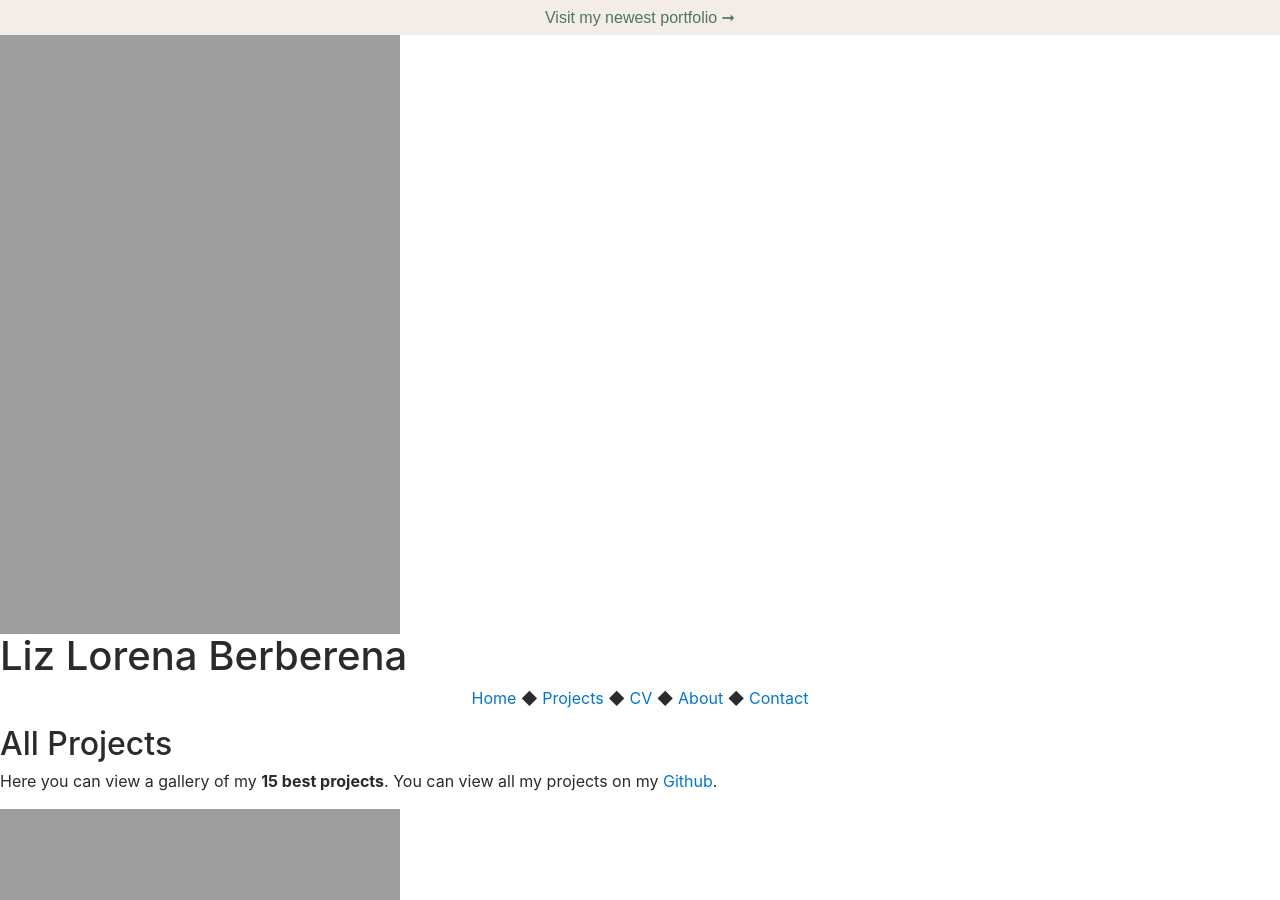
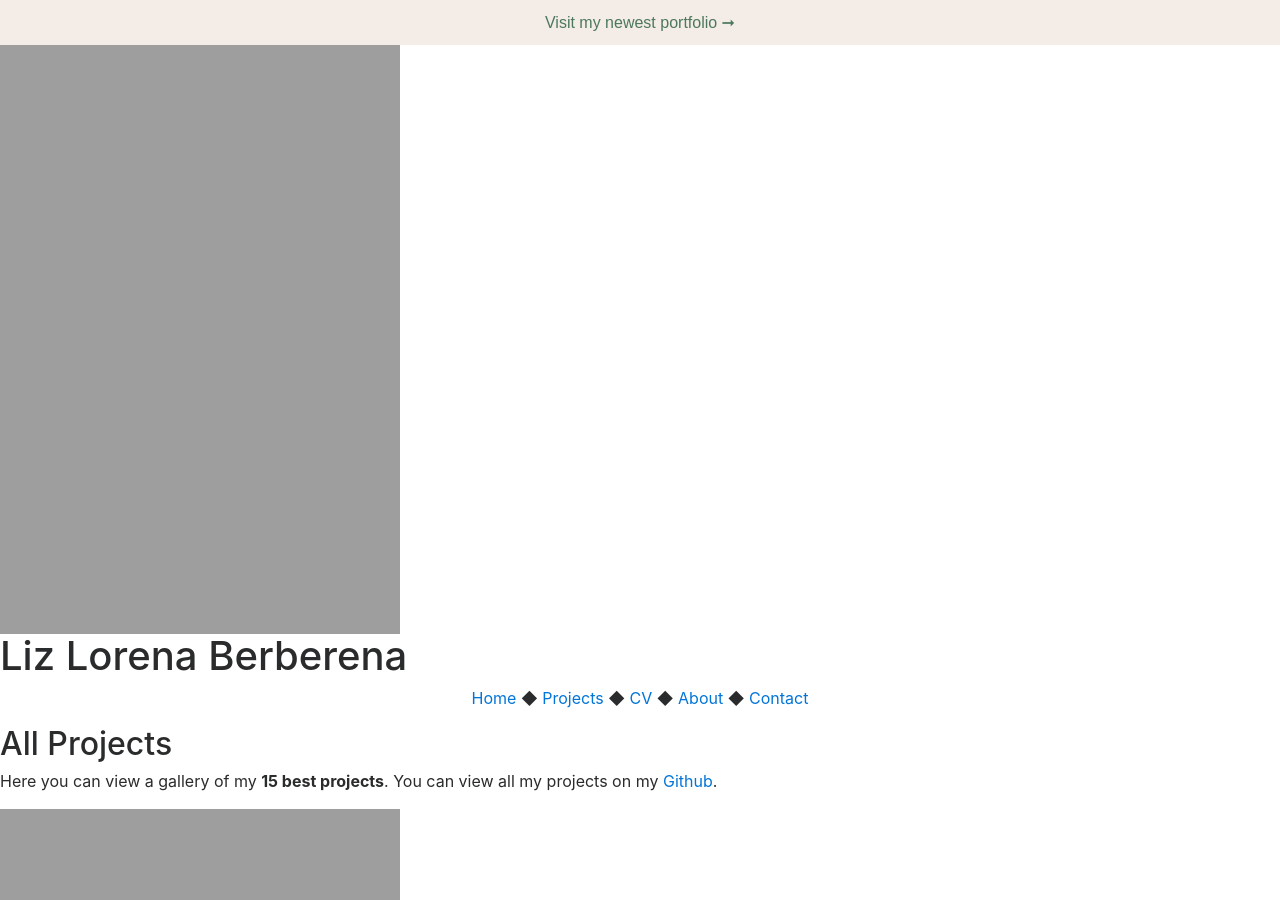
Before and after one commit to liz-lorena/2020, a Jekyll site: the page built from projects/index.html, in a window 1280 px wide and 900 px high. Built offline with Jekyll 4.4.1, drawn with Linux system fonts in a browser that asks for light colours.

Commit message:
Update default.html

```diff
--- a/_layouts/default.html
+++ b/_layouts/default.html
@@ -34,7 +34,7 @@
 
 <body style="margin-top:34px!important;">
 
-<div style="position:fixed; top:0; width:100%; background:rgba(244, 236, 230,1); padding:5px; z-index:10000000000; text-align:center;"><a href="https://lizberberena.com" target="_blank" style="color:#4C785D!important;text-decoration:none!important;cursor:pointer!important;font-family: sans-serif !important;font-size: 16px;">Visit my newest portfolio ➞</a></div>
+<div style="position:fixed; top:0; width:100%; background:rgba(244, 236, 230,1); padding:10px 5px; z-index:10000000000; text-align:center;"><a href="https://lizberberena.com" target="_blank" style="color:#4C785D!important;text-decoration:none!important;cursor:pointer!important;font-family: sans-serif !important;font-size: 16px;">Visit my newest portfolio ➞</a></div>
 
 <div id="top">
 
```
